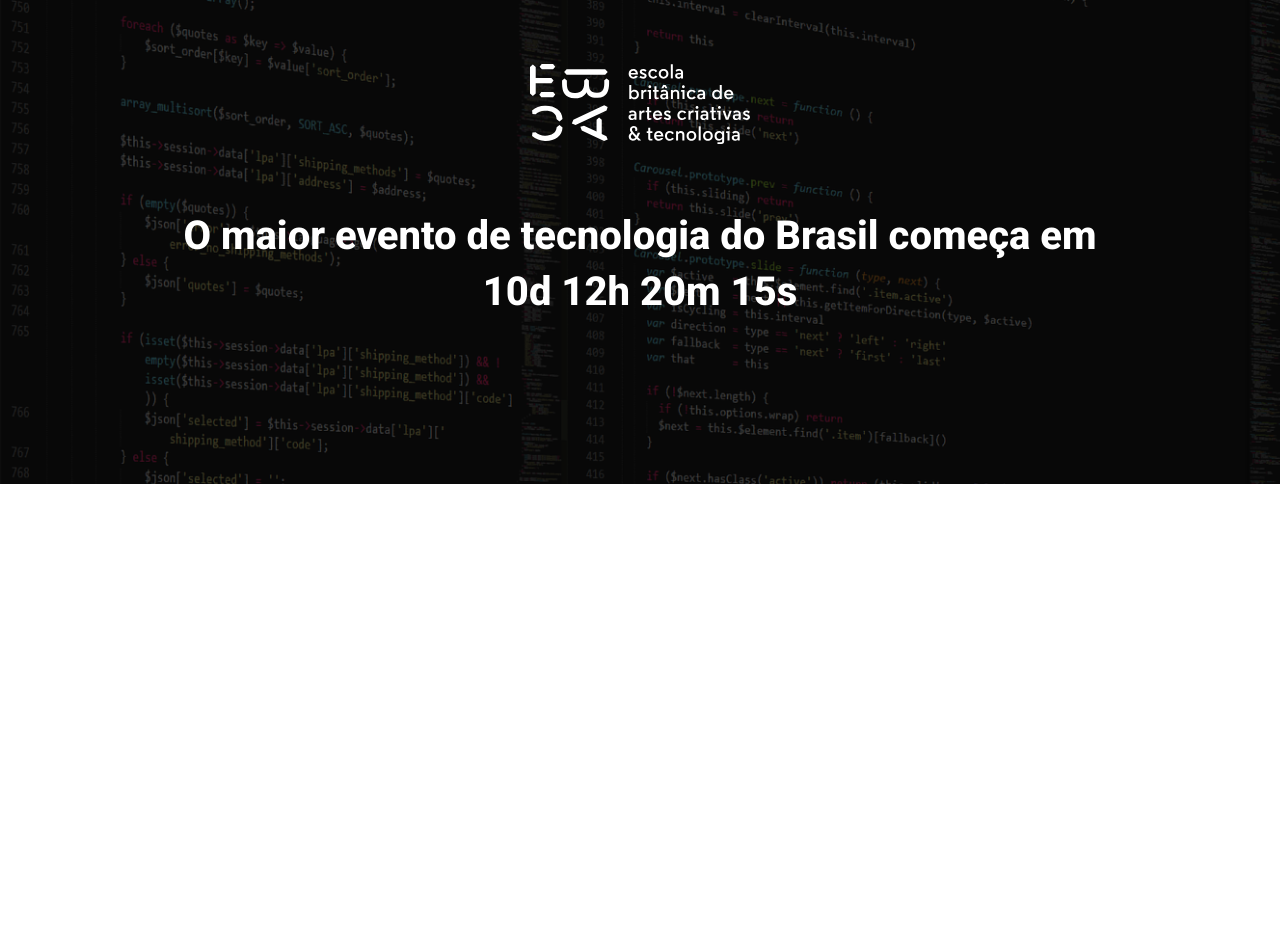
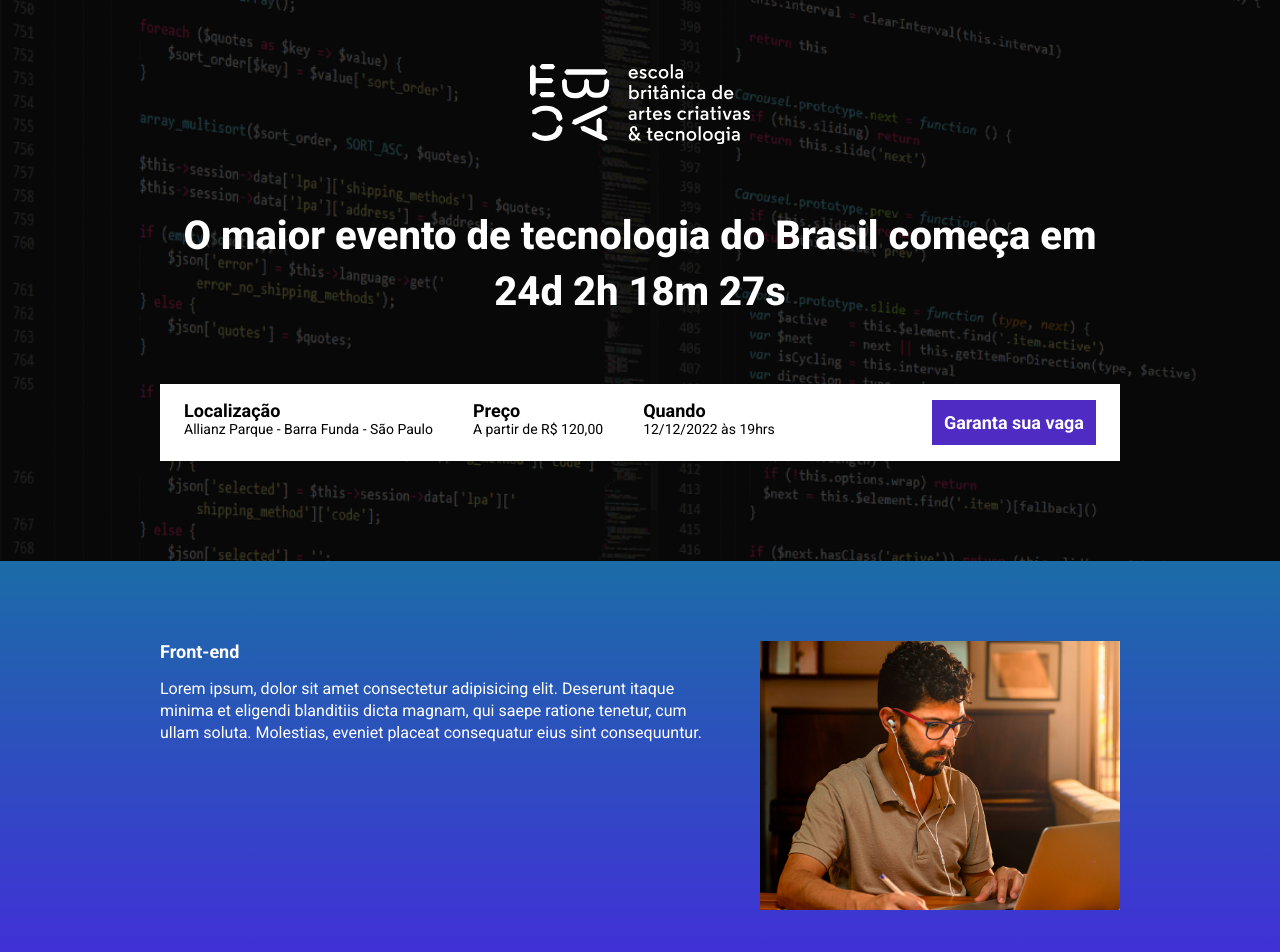
Before and after one commit to helena-martinss/ebac_tech_talks, a website built with Parcel: page src/index.html in a window 1280 px wide. Shown: the top 952 px of the page. Before the commit the page ends 800 px from the top, so only its background shows below. Built offline with nearby package versions, Linux system fonts and the light colour scheme.

Commit message:
criando a contagem regressiva

```diff
--- a/package.json
+++ b/package.json
@@ -4,6 +4,7 @@
   "description": "landing page",
   "scripts": {
     "dev": "parcel src/index.html src/styles/main.scss src/scripts/main.js",
+    "build": "parcel build src/index.html",
     "test": "echo \"Error: no test specified\" && exit 1"
   },
   "author": "Helena Martins",
@@ -11,6 +12,7 @@
   "devDependencies": {
     "@parcel/transformer-sass": "^2.14.4",
     "parcel": "^2.14.4",
-    "sharp": "^0.33.5"
+    "sharp": "^0.33.5",
+    "svgo": "^3.3.2"
   }
 }
--- a/src/index.html
+++ b/src/index.html
@@ -8,16 +8,81 @@
     <link rel="preconnect" href="https://fonts.gstatic.com" crossorigin>
     <link href="https://fonts.googleapis.com/css2?family=Roboto:ital,wght@0,100..900;1,100..900&display=swap" rel="stylesheet">
     <link rel="stylesheet" href="styles/main.scss">
+    <link rel="stylesheet" href="https://unpkg.com/aos@next/dist/aos.css" />
 </head>
 <body>
     <header class="hero">
         <div class="container">
             <img class="hero__logo" src="./images/ebac_logo.svg" alt="EBAC">
             <p class="hero__text">
-                O maior evento de tecnologia do Brasil começa em 10d 12h 20m 15s
+                O maior evento de tecnologia do Brasil começa em <span id="contador"></span>
             </p>
+            <div class="infos-bar">
+                <ul class="infos-bar__infos">
+                    <li class="infos-bar__infos__item">
+                        <b>Localização</b>
+                        Allianz Parque - Barra Funda - São Paulo
+                    </li>
+                    <li class="infos-bar__infos__item">
+                        <b>Preço</b>
+                        A partir de R$ 120,00
+                    </li>
+                    <li class="infos-bar__infos__item">
+                        <b>Quando</b>
+                        12/12/2022 às 19hrs
+                    </li>
+                </ul>
+                <a href="#" class="button button--primary">
+                    Garanta sua vaga
+                </a>
+            </div>
         </div>
     </header>
+    <section class="event event--frontend">
+        <div class="container" data-aos="fade-right">
+            <div class="event__details">
+                <h2 class="event__details__title">Front-end</h2>
+                <p class="event__details__description">
+                    Lorem ipsum, dolor sit amet consectetur adipisicing elit. Deserunt itaque minima et eligendi blanditiis dicta magnam, qui saepe ratione tenetur, cum ullam soluta. Molestias, eveniet placeat consequatur eius sint consequuntur.
+                </p>
+            </div>
+            <img class="event__image" src="./images/frontend.png" alt="Front-end">
+        </div>
+    </section>
+    <section class="event event--ui-ux event--image-left">
+        <div class="container" data-aos="fade-left">
+            <div class="event__details">
+                <h2 class="event__details__title">UI/UX</h2>
+                <p class="event__details__description">
+                    Lorem ipsum, dolor sit amet consectetur adipisicing elit. Deserunt itaque minima et eligendi blanditiis dicta magnam, qui saepe ratione tenetur, cum ullam soluta. Molestias, eveniet placeat consequatur eius sint consequuntur.
+                </p>
+            </div>
+            <img class="event__image" src="./images/ui-ux.png" alt="UI/UX">
+        </div>
+    </section>
+    <section class="event event--data-science">
+        <div class="container" data-aos="fade-right">
+            <div class="event__details">
+                <h2 class="event__details__title">Data Science</h2>
+                <p class="event__details__description">
+                    Lorem ipsum, dolor sit amet consectetur adipisicing elit. Deserunt itaque minima et eligendi blanditiis dicta magnam, qui saepe ratione tenetur, cum ullam soluta. Molestias, eveniet placeat consequatur eius sint consequuntur.
+                </p>
+            </div>
+            <img class="event__image" src="./images/data.png" alt="Data Science">
+        </div>
+    </section>
+    <section class="event event--backend event--image-left">
+        <div class="container" data-aos="fade-left">
+            <div class="event__details">
+                <h2 class="event__details__title">Back-end</h2>
+                <p class="event__details__description">
+                    Lorem ipsum, dolor sit amet consectetur adipisicing elit. Deserunt itaque minima et eligendi blanditiis dicta magnam, qui saepe ratione tenetur, cum ullam soluta. Molestias, eveniet placeat consequatur eius sint consequuntur.
+                </p>
+            </div>
+            <img class="event__image" src="./images/backend.png" alt="Back-end">
+        </div>
+    </section>
 </body>
+<script src="https://unpkg.com/aos@next/dist/aos.js"></script>
 <script src="scripts/main.js"></script>
 </html>
--- a/src/scripts/main.js
+++ b/src/scripts/main.js
@@ -0,0 +1,28 @@
+AOS.init();
+
+const dataDoEvento = new Date("May 12, 2025 19:00:00");
+const timeStampDoEvento = dataDoEvento.getTime();
+
+const contaAsHoras = setInterval(function() {
+    const agora = new Date();
+    const timeStampAtual = agora.getTime();
+
+    const distanciaAteOEvento = timeStampDoEvento - timeStampAtual;
+
+    const diasEmMs = 1000 * 60 * 60 * 24;
+    const horasEmMs = 1000 * 60 * 60;
+    const minutosEmMs = 1000 * 60;
+    const segundosEmMs= 1000;
+
+    const diasAteOEvento = Math.floor(distanciaAteOEvento / diasEmMs);
+    const horasAteOEvento = Math.floor((distanciaAteOEvento % diasEmMs) / horasEmMs);
+    const minutosAteOEvento = Math.floor((distanciaAteOEvento % horasEmMs) / minutosEmMs);
+    const segundosAteOEvento = Math.floor((distanciaAteOEvento % minutosEmMs) / segundosEmMs);
+
+    document.getElementById('contador').innerHTML = `${diasAteOEvento}d ${horasAteOEvento}h ${minutosAteOEvento}m ${segundosAteOEvento}s`;
+
+    if (distanciaAteOEvento < 0) {
+        clearInterval(contaAsHoras);
+        document.getElementById('contador').innerHTML = 'O evento já aconteceu'
+    }
+},1000)
--- /dev/null
+++ b/src/styles/_event.scss
@@ -0,0 +1,63 @@
+@use 'variables';
+
+.event {
+    padding: 80px 0;
+
+    &--frontend {
+        background-image: linear-gradient(variables.$blue1, variables.$blue2);
+    }
+
+    &--ui-ux {
+        background-image: linear-gradient(variables.$blue2, variables.$pink);
+    }
+
+    &--data-science {
+        background-image: linear-gradient(variables.$pink, variables.$yellow);
+    }
+
+    &--backend {
+        background-image: linear-gradient(variables.$yellow, variables.$pink);
+    }
+
+    &--image-left {
+        .container {
+            flex-direction: row-reverse;
+        }
+    }
+
+    .container{
+        display: flex;
+        gap: 40px;
+    }
+
+    &__image {
+        max-width: 360px;
+    }
+
+    &__details {
+        &__title {
+            font-size: 18px;
+            font-weight: bold;
+            margin-bottom: 16px;
+        }
+
+        &__description {
+            line-height: 22px;
+        }
+    }
+
+    @media (max-width: 640px) {
+        .container {
+            display: block;
+        }
+
+        &__image {
+            width: 100%;
+        }
+
+        &__details {
+            margin-right: 0;
+            margin-bottom: 16px;
+        }
+    }
+}
--- a/src/styles/_hero.scss
+++ b/src/styles/_hero.scss
@@ -1,3 +1,5 @@
+@use 'variables';
+
 .hero {
     padding-top: 64px;
     padding-bottom: 100px;
@@ -16,7 +18,7 @@
         left: 0;
         width: 100%;
         height: 100%;
-        background-color: #000;
+        background-color: variables.$secondaryTextColor;
         content: '';
         opacity: .7;
     }
--- /dev/null
+++ b/src/styles/_variables.scss
@@ -0,0 +1,8 @@
+$textColor: #fff;
+$secondaryTextColor: #000;
+
+$blue1: #1B6CA7;
+$blue2: #442BDB;
+$pink: #89223B;
+$yellow: #9C791D;
+$purple: #4F2AC3;
--- /dev/null
+++ b/src/styles/components/_buttons.scss
@@ -0,0 +1,25 @@
+@use '../variables';
+
+.button {
+    padding: 12px;
+    font-size: 18px;
+    font-weight: bold;
+    text-decoration: none;
+    text-align: center;
+    white-space: nowrap;
+
+    &--primary {
+        color: #fff;
+        background-color: variables.$purple;
+    }
+
+    @media (max-width: 1024px) {
+        display: flex;
+        align-items: center;
+    }
+
+    @media (max-width: 640px) {
+        display: block;
+        width: 100%;
+    }
+}
--- /dev/null
+++ b/src/styles/components/_infos_bar.scss
@@ -0,0 +1,42 @@
+@use '../variables';
+
+.infos-bar {
+    padding: 16px 24px;
+    background-color: variables.$textColor;
+    display: flex;
+    justify-content: space-between;
+
+    &__infos {
+        display: flex;
+        gap: 40px;
+
+        &__item {
+            font-size: 14px;
+            color: variables.$secondaryTextColor;
+
+            b {
+                color: variables.$secondaryTextColor;
+                font-size: 18px;
+                display: block;
+            }
+        }
+    }
+
+    @media (max-width: 1024px) {
+        &__infos {
+            gap: 16px;
+        }
+    }
+
+    @media (max-width: 640px) {
+        display: block;
+
+        &__infos {
+            display: block;
+
+            &__item {
+                margin-bottom: 24px;
+            }
+        }
+    }
+}
--- a/src/styles/main.scss
+++ b/src/styles/main.scss
@@ -1,11 +1,16 @@
 @use 'hero';
+@use 'components/infos_bar';
+@use 'components/buttons';
+@use 'event';
+@use 'variables';
 
 * {
     margin: 0;
     padding: 0;
     box-sizing: border-box;
     font-family: Roboto, sans-serif;
-    color: #fff;
+    color: variables.$textColor;
+    list-style: none;
 }
 
 .container {
@@ -13,11 +18,11 @@
     width: 100%;
     margin: 0 auto;
 
+    @media (max-width: 1024px) {
+        max-width: 90%;
+    }
+
     @media (max-width: 640px) {
         max-width: 80%;
     }
-
-    @media (max-width: 1024px) {
-        max-width: 90%;
-    }
 }
```
Also changed, not shown: 1 other file.
